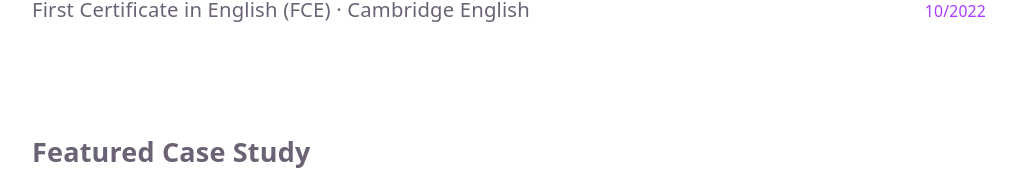
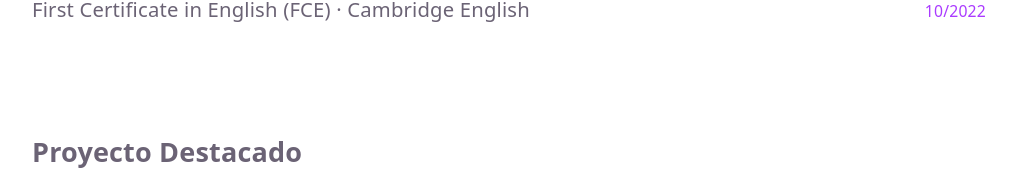
Before and after one commit to JoaquinManz/JoaquinManz.github.io, a React (Vite) app: page / in a window 1280 px wide. Shown: the part 2377-2572 px from the top of the page, without its empty margins (131-1148 px from the left). Built offline with nearby package versions, Linux system fonts and the light colour scheme.

Commit message:
fix: use Spanish heading for SECU section

```diff
--- a/src/data/secu.ts
+++ b/src/data/secu.ts
@@ -1,7 +1,7 @@
 import type { SecuData } from './types'
 
 export const secuData: SecuData = {
-  heading: 'Featured Case Study',
+  heading: 'Proyecto Destacado',
   name: 'Sistema de Evaluación de Convocatoria UTEC (SECU)',
   summary:
     'Sistema de gestión de becas, proyecto académico real para UTEC, desarrollado en equipo (CapyTech, 6 personas) con un tutor asignado bajo metodología ágil/Scrum.',
```
